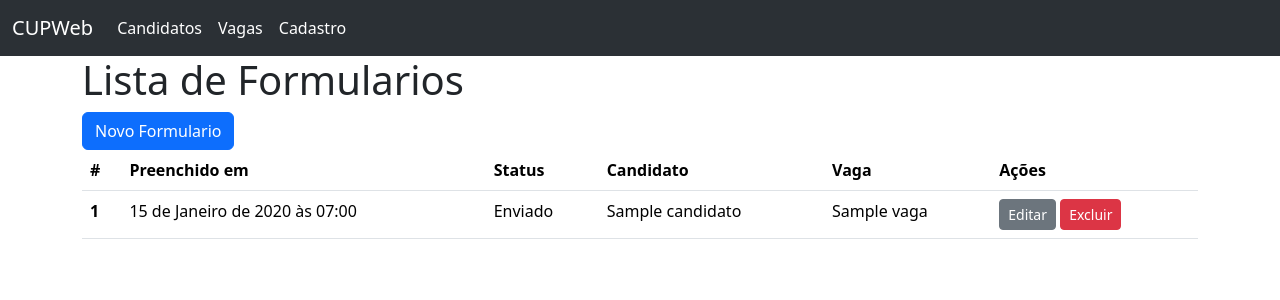
After one commit to CristianoSantan/cupweb, a Django app: page /formularios/ in a window 1280 px wide. The commit adds this page. Shown: the top 300 px of the page. Run offline with Django 5.2, Linux system fonts and the light colour scheme; tables that the repository leaves empty hold one stand-in row (values such as "Sample post").

Commit message:
finalização da pagina de formulario para cadastro na vaga

```diff
--- a/candidatos/models.py
+++ b/candidatos/models.py
@@ -1,6 +1,7 @@
 from datetime import date
 
 from django.db import models
+
 
 class Candidato(models.Model):
     nome = models.CharField(max_length=80, null=False, blank=False)
@@ -8,9 +9,13 @@ class Candidato(models.Model):
     email = models.CharField(max_length=80, null=False, blank=False)
     telefone = models.CharField(max_length=20, null=False, blank=False)
     educacao = models.CharField(max_length=255, null=False, blank=False)
-    experiencia_profissional = models.CharField(verbose_name="experiência profissional",max_length=255, null=False, blank=False)
+    experiencia_profissional = models.CharField(
+        verbose_name="experiência profissional", max_length=255, null=False, blank=False
+    )
     nascimento = models.DateField(null=False, blank=False)
 
+    def __str__(self):
+        return self.nome
 
     class Meta:
         ordering = ["nome"]
--- /dev/null
+++ b/formularios/apps.py
@@ -0,0 +1,6 @@
+from django.apps import AppConfig
+
+
+class FormulariosConfig(AppConfig):
+    default_auto_field = 'django.db.models.BigAutoField'
+    name = 'formularios'
--- /dev/null
+++ b/formularios/models.py
@@ -0,0 +1,17 @@
+from django.db import models
+
+from candidatos.models import Candidato
+from vagas.models import Vaga
+
+class Formulario(models.Model):
+    id_formulario = models.AutoField(primary_key=True)
+    data_preenchimento = models.DateTimeField(auto_now_add=True)
+    STATUS_CHOICES = [
+        ('Enviado', 'Enviado'),
+        ('Em Análise', 'Em Análise'),
+        ('Aprovado', 'Aprovado'),
+        ('Rejeitado', 'Rejeitado'),
+    ]
+    status = models.CharField(max_length=20, choices=STATUS_CHOICES)
+    candidato = models.ForeignKey(Candidato, on_delete=models.CASCADE)
+    vaga = models.ForeignKey(Vaga, on_delete=models.CASCADE)
--- /dev/null
+++ b/formularios/templates/formularios/formulario_list.html
@@ -0,0 +1,44 @@
+{% extends 'base.html' %}
+
+{% block page_title %} Lista de Formularios {% endblock page_title %}
+
+{% block content %}
+
+    <h1>Lista de Formularios</h1>
+    <a href="{% url 'formulario_create' %}" class="btn btn-primary">Novo Formulario</a>
+
+    {% if formulario_list %}
+    <div class="table-responsive">
+        <table class="table">
+            <thead>
+                <tr>
+                    <th scope="col">#</th>
+                    <th scope="col">Preenchido em</th>
+                    <th scope="col">Status</th>
+                    <th scope="col">Candidato</th>
+                    <th scope="col">Vaga</th>
+                    <th scope="col">Ações</th>
+                </tr>
+            </thead>
+            <tbody>
+                {% for f in formulario_list %}
+                <tr>
+                    <th scope="row">{{ f.pk }}</th>
+                    <td>{{ f.data_preenchimento }}</td>
+                    <td>{{ f.status }}</td>
+                    <td>{{ f.candidato.nome }}</td>
+                    <td>{{ f.vaga.titulo }}</td>
+                    <td>
+                        <a href="{% url 'formulario_update' pk=f.pk %}" class="btn btn-secondary btn-sm">Editar</a>
+                        <a href="{% url 'formulario_delete' pk=f.pk %}" class="btn btn-danger btn-sm">Excluir</a>
+                    </td>
+                </tr>
+                {% endfor %}
+            </tbody>
+        </table>
+    </div>
+    {% else %}
+        <p>Não há Formularios</p>
+    {% endif %}
+
+{% endblock content %}
--- /dev/null
+++ b/formularios/urls.py
@@ -0,0 +1,16 @@
+from django.urls import path
+
+
+from .views import (
+    FormularioListView,
+    FormularioCreateView,
+    FormularioUpdateView,
+    FormularioDeleteView,
+)
+
+urlpatterns = [
+    path("", FormularioListView.as_view(), name="formulario_list"),
+    path("create", FormularioCreateView.as_view(), name="formulario_create"),
+    path("update/<int:pk>", FormularioUpdateView.as_view(), name="formulario_update"),
+    path("delete/<int:pk>", FormularioDeleteView.as_view(), name="formulario_delete"),
+]
--- /dev/null
+++ b/formularios/views.py
@@ -0,0 +1,26 @@
+from django.views.generic import ListView, CreateView, UpdateView, DeleteView, View
+from django.urls import reverse_lazy
+from django.shortcuts import get_object_or_404, redirect
+
+from .models import Formulario
+
+
+class FormularioListView(ListView):
+    model = Formulario
+
+
+class FormularioCreateView(CreateView):
+    model = Formulario
+    fields = ["candidato", "vaga", "status"]
+    success_url = reverse_lazy("formulario_list")
+
+
+class FormularioUpdateView(UpdateView):
+    model = Formulario
+    fields = ["candidato", "vaga", "status"]
+    success_url = reverse_lazy("formulario_list")
+
+
+class FormularioDeleteView(DeleteView):
+    model = Formulario
+    success_url = reverse_lazy("formulario_list")
--- a/setup/settings.py
+++ b/setup/settings.py
@@ -34,6 +34,7 @@ MY_APPS = [
     "home.apps.HomeConfig",
     "candidatos.apps.CandidatosConfig",
     "vagas.apps.VagasConfig",
+    "formularios.apps.FormulariosConfig"
 ]
 
 INSTALLED_APPS = DJANGO_APPS + THIRD_PARTY_APPS + MY_APPS
--- a/setup/urls.py
+++ b/setup/urls.py
@@ -7,5 +7,6 @@ urlpatterns = [
     path("admin/", admin.site.urls),
     path("", index, name="home"),
     path("candidatos/", include("candidatos.urls")),
-    path("vagas/", include("vagas.urls"))
+    path("vagas/", include("vagas.urls")),
+    path("formularios/", include("formularios.urls"))
 ]
--- a/templates/base.html
+++ b/templates/base.html
@@ -21,6 +21,7 @@
             <div class="navbar-nav">
                 <a class="nav-link active" href="{% url 'candidato_list' %}">Candidatos</a>
                 <a class="nav-link active" href="{% url 'vaga_list' %}">Vagas</a>
+                <a class="nav-link active" href="{% url 'formulario_list' %}">Cadastro</a>
             </div>
             </div>
         </div>
--- a/vagas/models.py
+++ b/vagas/models.py
@@ -6,3 +6,6 @@ class Vaga(models.Model):
     requisitos = models.TextField()
     jornada_trabalho = models.CharField(max_length=50)
     salario = models.DecimalField(max_digits=10, decimal_places=2)
+
+    def __str__(self):
+        return self.titulo
```
Also changed, not shown: formularios/templates/formularios/formulario_confirm_delete.html (added, +17 -0 lines), formularios/templates/formularios/formulario_form.html (added, +27 -0 lines), formularios/__init__.py (added), formularios/migrations/0001_initial.py (added), formularios/migrations/__init__.py (added).
